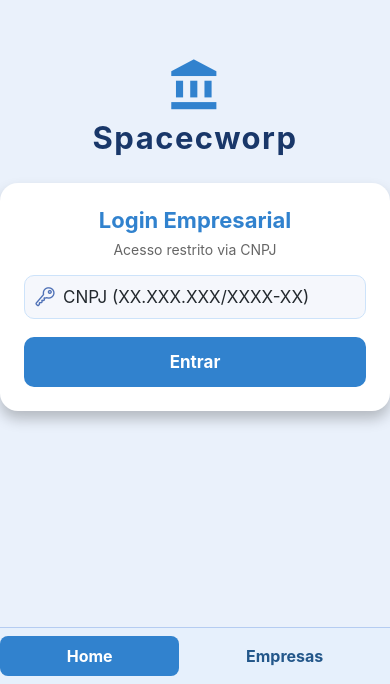
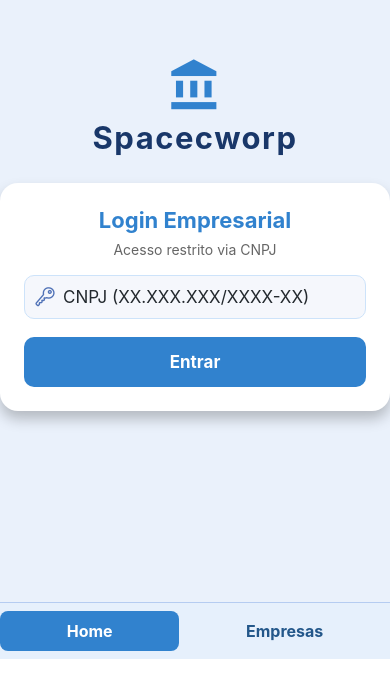
Before and after one commit to spacedwog/nuvem-tecnologica, a React Native app in the folder spacecworp/: screen / in a window 390 px wide. Shown: the part 160-844 px from the top of the page. Built offline with nearby package versions, Linux system fonts and the light colour scheme.

Commit message:
Commited

```diff
--- a/spacecworp/src/components/TabBar.tsx
+++ b/spacecworp/src/components/TabBar.tsx
@@ -37,7 +37,8 @@ const styles = StyleSheet.create({
     backgroundColor: '#e6f0fc',
     borderTopWidth: 1,
     borderColor: '#b5ccf1',
-    paddingVertical: 8
+    paddingVertical: 8,
+    bottom: 25,
   },
   tab: {
     flexGrow: 1,
```
